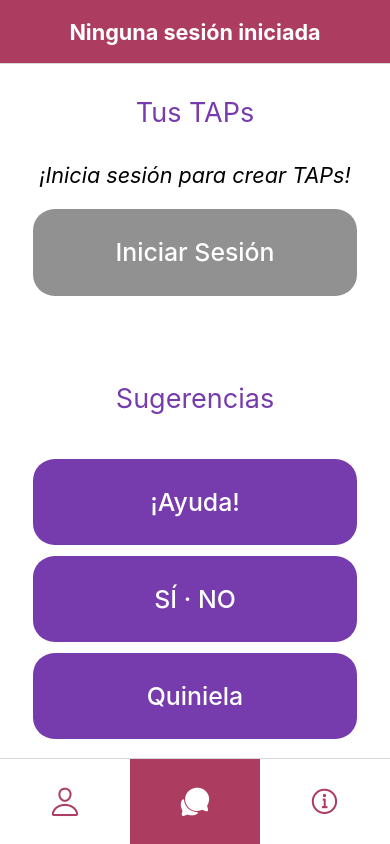
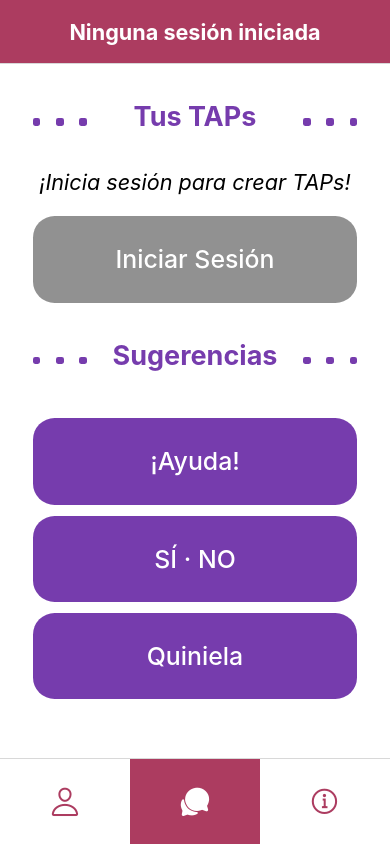
Before and after one commit to jonaymm01/gajom, a React Native app: screen /TapMenu in a window 390 px wide. Built offline with nearby package versions, Linux system fonts and the light colour scheme.

Commit message:
Repaso de detalles superficiales por mejorar

```diff
--- a/src/components/Input.js
+++ b/src/components/Input.js
@@ -26,7 +26,7 @@ export default function Input(props) {
 
   return (
     <View style={{marginBottom: dp(30)}}>
-    <View style={inputStyles.wrapper}>
+    <View style={[inputStyles.wrapper, {borderColor: (props.borderColor) ? props.borderColor : palette.violet}]}>
       <TextInput
         secureTextEntry={ ((props.showHide) ? (hiddenPin ? true : false ) : (false))}
         style={inputStyles.text}
@@ -43,8 +43,7 @@ export default function Input(props) {
 
 const inputStyles = StyleSheet.create({
   wrapper: {
-    borderWidth: dp(2),
-    borderColor: palette.violet,
+    borderWidth: dp(3),
     borderRadius: dp(6),
     justifyContent: 'center',
     width: dp(300),
--- a/src/components/Login.js
+++ b/src/components/Login.js
@@ -115,12 +115,12 @@ export function Login({navigation}) {
                 setModalPin(!modalPin);
               }}>
               <View style={styles.modalView}>
-                <View style={{alignItems: 'center', marginBottom: dp(10)}}>
-                  <Text style={[accessForm.loginText, {marginBottom: dp(10)}]}>INICIANDO SESIÓN</Text>
-                  <Text style={[accessForm.profile_name, {marginTop: dp(10)}]}>{selected}</Text>
+                <View style={[accessForm.profileButton, {marginBottom: dp(40)}]}>
+                  <View style={[styles.button_container, {flex: 10, justifyContent: 'center'}]}>
+                    <Text style={[styles.button_text, {fontSize: dp(24)}]}>{selected}</Text>
+                  </View>
                 </View>
                 <View style={{alignItems: 'center'}}>
-                <Text style={[accessForm.text, {marginBottom: dp(30)}]}>Introduce aquí tu PIN</Text>
                 <Controller
                     name="pin"
                     defaultValue=""
@@ -196,22 +196,17 @@ export const formStyles = StyleSheet.create({
 });
 
 const accessForm = StyleSheet.create({
-  profile_name: {
-    fontSize: dp(40),
-    fontWeight: 'bold',
-    color: palette.violet,
-    textAlign: 'center',
-  },
   text: {
     fontSize: dp(22),
     color: palette.violet,
   },
-  loginText: {
-    fontSize: dp(22),
+  profileButton: {
     backgroundColor: palette.violet,
-    color: '#fff',
-    padding: dp(20),
-    fontWeight: 'bold',
+    margin: dp(10),
+    height: dp(140),
+    width: dp(140),
+    padding: dp(10),
+    borderRadius: dp(15),
   }
 });
 
--- a/src/components/Separator.js
+++ b/src/components/Separator.js
@@ -9,9 +9,17 @@ import {palette, dp} from '../styles/styles';
  */
 export default function Separator({label, ...props}) {
   return (
-    <View style={{flexDirection: 'row', alignItems: 'center', flex: 1, marginTop: dp(30), marginBottom: dp(30), justifyContent: 'center'}}>
-      <View>
-        <Text style={{width: dp(200), textAlign: 'center', fontSize: dp(25), color: palette.violet}}>{props.children}</Text>
+    <View style={{flexDirection: 'row', alignItems: 'center', flex: 1, marginTop: dp(10), marginBottom: dp(10), justifyContent: 'center'}}>
+      <View style={{marginTop: dp(40), marginBottom: dp(30), flexDirection: 'row', justifyContent: 'space-between', width: dp(50)}}>
+        <View style={{backgroundColor: palette.violet, height: dp(7), width: dp(7), borderRadius: dp(2)}}/>
+        <View style={{backgroundColor: palette.violet, height: dp(7), width: dp(7), borderRadius: dp(2)}}/>
+        <View style={{backgroundColor: palette.violet, height: dp(7), width: dp(7), borderRadius: dp(2)}}/>
+      </View>
+      <Text style={{width: dp(200), textAlign: 'center', fontSize: dp(25), color: palette.violet, fontWeight: 'bold'}}>{props.children}</Text>
+      <View style={{marginTop: dp(40), marginBottom: dp(30), flexDirection: 'row', justifyContent: 'space-between', width: dp(50)}}>
+        <View style={{backgroundColor: palette.violet, height: dp(7), width: dp(7), borderRadius: dp(2)}}/>
+        <View style={{backgroundColor: palette.violet, height: dp(7), width: dp(7), borderRadius: dp(2)}}/>
+        <View style={{backgroundColor: palette.violet, height: dp(7), width: dp(7), borderRadius: dp(2)}}/>
       </View>
     </View>
   );
--- a/src/components/Signup.js
+++ b/src/components/Signup.js
@@ -168,7 +168,7 @@ const pinInput =
                     </View>
                   </TouchableOpacity>
                   <View style={SignupStyle.titleContainer}>
-                  <Text adjustsFontSizeToFit style={[SignupStyle.title]}>Creación de perfil</Text>
+                  <Text adjustsFontSizeToFit style={[SignupStyle.title]}>Nuevo perfil</Text>
                   </View>
                 </View>
 
--- a/src/pages/Profile.jsx
+++ b/src/pages/Profile.jsx
@@ -197,7 +197,7 @@ export function Profile({navigation}) {
               <Text style={[styles.title, {marginBottom: dp(20), marginTop: dp(20), color: palette.violet, textDecorationLine: 'line-through'}]}> {activeProfile.name} </Text>
               <Text style={[styles.title, {marginBottom: dp(20), marginTop: dp(20), color: palette.violet}]}> ➜ {(newName == '') ? ' _____' : newName} </Text>
             </View>
-            <Text style={[styles.title, {marginBottom: dp(20), marginTop: dp(40), color: palette.violet}]}>Indica un nuevo nombre</Text>
+            <Text style={[styles.title, {marginBottom: dp(20), marginTop: dp(40), color: palette.violet, fontSize: dp(25)}]}>Indica un nuevo nombre</Text>
             <Controller
               name="name"
               defaultValue=""
@@ -250,7 +250,7 @@ export function Profile({navigation}) {
             setModalPin(!modalPin);
           }}>
           <View style={styles.modalView}>
-            <Text style={[styles.title, {marginBottom: dp(20), marginTop: dp(40), color: palette.violet}]}>Indica un nuevo PIN</Text>
+            <Text style={[styles.title, {marginBottom: dp(20), marginTop: dp(40), color: palette.violet, fontSize: dp(30)}]}>Indica un nuevo PIN</Text>
             <Controller
               name="pin"
               defaultValue=""
--- a/src/pages/talker/DictaNumbers.jsx
+++ b/src/pages/talker/DictaNumbers.jsx
@@ -103,8 +103,8 @@ const spellButton =
 
   return (
     <View style={{flex: 1}}>
-      <View style={{flex: 1, justifyContent: 'center', alignItems: 'center'}}>
-        <Text style={talkerStyles.word}> {(word == '') ? '¡Escribe tu número!' : word} </Text>
+      <View style={{flex: 1, justifyContent: 'center', alignItems: 'center', margin: dp(15)}}>
+        <Text adjustsFontSizeToFit style={talkerStyles.word}>{(word == '') ? '¡Escribe tu número!' : word}</Text>
       </View>
       {lettersRows}
       <View style= {{flex: 1,backgroundColor: '#fff', flexDirection: 'row', justifyContent: 'center'}}>
--- a/src/pages/talker/QuestionEnd.jsx
+++ b/src/pages/talker/QuestionEnd.jsx
@@ -164,7 +164,7 @@ return (
     <View style={{justifyContent: 'center', alignItems: 'center', backgroundColor: '#fff', flex: 1}}>
       <View style={{flexDirection: 'row', maxWidth: 200, alignItems: 'center', justifyContent: 'center'}}>
         <Text style={[styles.title, {marginBottom: 20, marginTop: 40, color: '#fff', backgroundColor: palette.violet, padding: 10, margin: 10}]}>{start} </Text>
-        <Text style={[styles.title, {marginBottom: 20, marginTop: 40, color: palette.violet, backgroundColor: '#fff', padding: 10, margin: 10, borderColor: palette.violet, borderWidth: 2, flexWrap: 'wrap'}]}>{newQuest}</Text>
+        <Text style={[styles.title, {marginBottom: 20, marginTop: 40, color: palette.violet, backgroundColor: '#fff', padding: 10, margin: 10, borderColor: palette.violet, borderWidth: 2, flexWrap: 'wrap', textAlign: 'center'}]}>{newQuest}</Text>
         <Text style={[styles.title, {marginBottom: 20, marginTop: 40, color: '#fff', backgroundColor: palette.violet, padding: 10, margin: 10}]}>?</Text>
       </View>
       <Text style={[styles.title, {marginBottom: 20, marginTop: 20, color: palette.violet}]}>Completa la pregunta</Text>
@@ -176,8 +176,8 @@ return (
           required: {value: true, message: 'Escribe el resto de la pregunta'},
         }}
         render={({field: {onChange, value}}) => (
-        <View style={{maxWidth: 250, minWidth: 100}}>
           <Input
+            multiline
             textAlign={'center'}
             maxLength={30}
             error={errors.name}
@@ -190,7 +190,6 @@ return (
             placeholder={'...'}
             autoCapitalize="none"
           />
-        </View>
         )}
       />
       <View style={{flexDirection: 'row'}}>
--- a/src/pages/talker/TapMaker.jsx
+++ b/src/pages/talker/TapMaker.jsx
@@ -145,6 +145,7 @@ export function TapMaker({route, navigation}) {
       } }>
       <View style={tapStyles.box}>
         <Text style={tapStyles.button_text}> {text0} </Text>
+        <Text style={tapStyles.button_text_small}> Pulsa para editar </Text>
       </View>
       </TouchableOpacity>
     </View>;
@@ -160,6 +161,7 @@ export function TapMaker({route, navigation}) {
         }}>
         <View style={tapStyles.box}>
           <Text style={tapStyles.button_text}> {text1} </Text>
+          <Text style={tapStyles.button_text_small}> Pulsa para editar </Text>
         </View>
         </TouchableOpacity>
       </View>;
@@ -175,6 +177,7 @@ export function TapMaker({route, navigation}) {
       }}>
       <View style={tapStyles.box}>
         <Text style={tapStyles.button_text}> {text2} </Text>
+        <Text style={tapStyles.button_text_small}> Pulsa para editar </Text>
       </View>
       </TouchableOpacity>
     </View>;
@@ -190,6 +193,7 @@ export function TapMaker({route, navigation}) {
       }}>
       <View style={tapStyles.box}>
         <Text style={tapStyles.button_text}> {text3} </Text>
+        <Text style={tapStyles.button_text_small}> Pulsa para editar </Text>
       </View>
       </TouchableOpacity>
     </View>
@@ -256,6 +260,12 @@ export function TapMaker({route, navigation}) {
 
   console.log(texts);
 
+  const previewOpts = texts.map((opt, index) =>
+    <View key={index} style={{backgroundColor: usedColors[index], width: dp(200), height: dp(60), padding: dp(10), margin: dp(2), display: ((optsCounter < (index+1)) ? 'none' : null)}}>
+      <Text adjustsFontSizeToFit numberOfLines={1} style={tapPreview.optionText}>{texts[index]}</Text>
+    </View>
+  );
+
   return (
     <View style={{backgroundColor: '#fff', flex: 1}}>
 
@@ -271,18 +281,7 @@ export function TapMaker({route, navigation}) {
         <View style={{alignItems: 'center'}}>
         <Text style={[styles.title, {marginBottom: dp(20), color: palette.violet}]}>Este es el resultado:</Text>
         <View style={{justifyContent: 'center', alignItems: 'center'}}>
-          <View style={{backgroundColor: usedColor0, width: dp(200), padding: dp(10), margin: dp(2)}}>
-            <Text style={tapPreview.optionText}> {text0} </Text>
-          </View>
-          <View style={{backgroundColor: usedColor1, width: dp(200), padding: dp(10), margin: dp(2), display: ((optsCounter < 2) ? 'none' : null)}}>
-            <Text style={tapPreview.optionText}> {text1} </Text>
-          </View>
-          <View style={{backgroundColor: usedColor2, width: dp(200), padding: dp(10), margin: dp(2), display: ((optsCounter < 3) ? 'none' : null)}}>
-            <Text style={tapPreview.optionText}> {text2} </Text>
-          </View>
-          <View style={{backgroundColor: usedColor3, width: dp(200), padding: dp(10), margin: dp(2), display: ((optsCounter < 4) ? 'none' : null)}}>
-            <Text style={tapPreview.optionText}> {text3} </Text>
-          </View>
+          {previewOpts}
         </View>
         <Text style={[styles.title, {marginBottom: dp(20), marginTop: dp(40), color: palette.violet}]}>¿Cómo se llamará este TAP?</Text>
         <Controller
@@ -361,9 +360,9 @@ export function TapMaker({route, navigation}) {
           }}>
           <View style={[styles.modalView, {justifyContent: 'center'}]}>
             <View style={[tapStyles.TO, {backgroundColor: usedColors[editingText]}]}>
-              <Text style={[tapStyles.button_text]}> {(newText == '') ? texts[editingText] : newText} </Text>
+              <Text style={[tapStyles.button_text, {paddingBottom: 10}]}> {(newText == '') ? texts[editingText] : newText} </Text>
             </View>
-            <Text style={[styles.title, {marginBottom: dp(20), marginTop: dp(40), color: palette.violet}]}>Escribe el contenido</Text>
+            <Text style={[styles.title, {marginBottom: dp(20), marginTop: dp(40), color: usedColors[editingText]}]}>Escribe el contenido</Text>
             <Controller
               name="text"
               defaultValue=""
@@ -373,6 +372,8 @@ export function TapMaker({route, navigation}) {
               }}
               render={({field: {onChange, value}}) => (
                 <Input
+                  color={usedColors[editingText]}
+                  borderColor={usedColors[editingText]}
                   maxLength={15}
                   textAlign={"center"}
                   error={errors.name}
@@ -399,7 +400,7 @@ export function TapMaker({route, navigation}) {
                 <Text style={modalStyles.textStyle}>Cancelar</Text>
               </TouchableOpacity>
               <TouchableOpacity
-                style={[modalStyles.button, modalStyles.violetBackground]}
+                style={[modalStyles.button, {backgroundColor: usedColors[editingText]}]}
                 onPress={() => {
                   if (newText == '') {
                     Alert.alert('¡Ups!', 'Aún no has escrito nada.', [
@@ -521,8 +522,21 @@ const tapStyles = StyleSheet.create({
     textShadowOffset: {width: 1, height: 2},
     textShadowRadius: 2,
     marginTop: 10,
+    textAlign: 'center',
+  },
+  button_text_small: {
+    color: '#fff',
+    fontStyle: 'italic',
+    fontWeight: '500',
+    paddingLeft: 30,
+    paddingRight: 30,
+    fontSize: dp(25),
+    textAlign: 'center',
     paddingBottom: 20,
-    textAlign: 'center',
+    textShadowColor: 'black',
+    textShadowOffset: {width: 1, height: 1},
+    textShadowRadius: 2,
+    opacity: 0.9,
   },
 });
 
--- a/src/pages/talker/TapMenu.jsx
+++ b/src/pages/talker/TapMenu.jsx
@@ -51,7 +51,7 @@ export function TapMenu({navigation}) {
           <Text style={[styles.text, {textAlign: 'center', marginBottom: dp(10), fontStyle: 'italic'}]}>¡Inicia sesión para crear TAPs!</Text>
           <Button color={palette.gray} onPress={() => navigation.navigate('profile')} label={'Iniciar Sesión'}/>
         </View>
-        <View style={{marginTop: dp(50), backgroundColor: '#fff', marginBottom: dp(50)}}>
+        <View style={{backgroundColor: '#fff', marginBottom: dp(50)}}>
           <Separator>Sugerencias</Separator>
           <TapList navigation={navigation}>{JSON.stringify(defaultTaps)}</TapList>
         </View>
```
